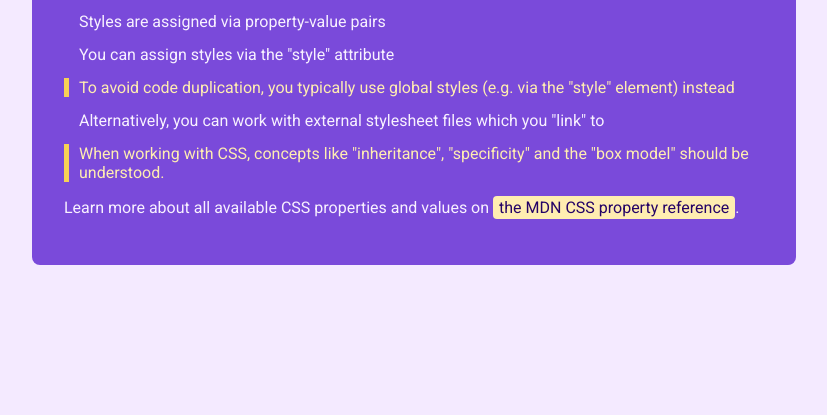
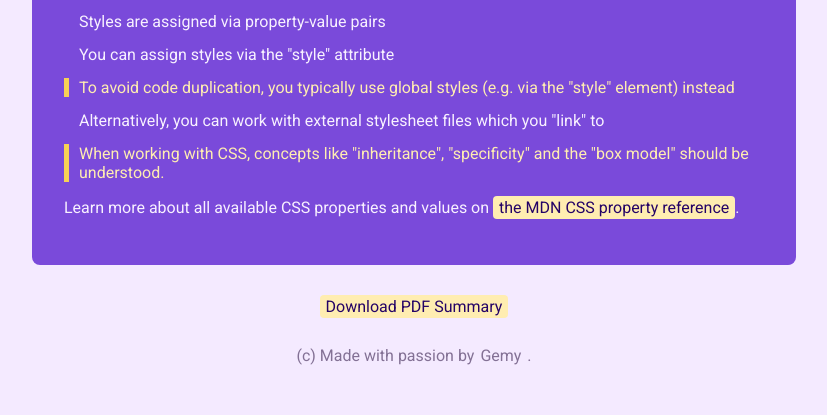
Before and after one commit to A-Gemy/100-Days-Of-Code-Web-Development-Bootcamp, a web app: file 03 - HTML & CSS - Practice & Summary [Days 9 - 10]/index.html in a window 1280 px wide. Shown: the part 834-1249 px from the top of the page, without its empty margins (226-1053 px from the left). Before the commit the page ends 1099 px from the top, so only its background shows below. Run offline with its HTML, style and script files only (its server is not run), Linux system fonts and the light colour scheme.

Commit message:
Finish day 10 add footer and organise folders

```diff
--- a/03 - HTML & CSS - Practice & Summary [Days 9 - 10]/index.html
+++ b/03 - HTML & CSS - Practice & Summary [Days 9 - 10]/index.html
@@ -10,19 +10,20 @@
       href="https://fonts.googleapis.com/css2?family=Roboto:wght@400;900&display=swap"
       rel="stylesheet"
     />
-    <link rel="stylesheet" href="styles.css" />
+    <link rel="stylesheet" href="styles/styles.css" />
   </head>
   <body>
     <header>
       <h1>HTML & CSS Basics Summary</h1>
-      <img src="html-css.png" alt="HTML and CSS logos" />
+      <img src="images/html-css.png" alt="HTML and CSS logos" />
     </header>
     <main>
+      <section>
         <h2>HTML Summary</h2>
         <p>
           HTML (HyperText Markup Language) is used to define our page content,
-        structure and meaning. You <span class="highlight">don't</span> use it
-        for styling purposes. Use CSS for that instead!
+          structure and meaning. You <strong>don't</strong> use it for styling
+          purposes. Use CSS for that instead!
         </p>
         <ul id="html-list">
           <li class="extra-important">
@@ -49,9 +50,13 @@
             >the MDN HTML element reference</a
           >.
         </p>
+      </section>
 
+      <section>
         <h2>CSS Summary</h2>
-      <p>CSS (Cascading Style Sheets) is used for styling your page content.</p>
+        <p>
+          CSS (Cascading Style Sheets) is used for styling your page content.
+        </p>
         <ul id="css-list">
           <li>Styles are assigned via property-value pairs</li>
           <li>You can assign styles via the "style" attribute</li>
@@ -64,8 +69,8 @@
             "link" to
           </li>
           <li class="extra-important">
-          When working with CSS, concepts like "inheritance", "specificity" and
-          the "box model" should be understood.
+            When working with CSS, concepts like "inheritance", "specificity"
+            and the "box model" should be understood.
           </li>
         </ul>
         <p>
@@ -74,7 +79,20 @@
             >the MDN CSS property reference</a
           >.
         </p>
+      </section>
     </main>
-    <footer></footer>
+    <footer>
+      <a href="pdfs/html-css-basics-summary.pdf" target="_blank" class="file"
+        >Download PDF Summary</a
+      >
+      <p>
+        (c) Made with passion by<a
+          href="https://github.com/A-Gemy"
+          target="_blank"
+          class="git-link"
+          >Gemy</a
+        >.
+      </p>
+    </footer>
   </body>
 </html>
--- a/03 - HTML & CSS - Practice & Summary [Days 9 - 10]/styles.css
+++ b/03 - HTML & CSS - Practice & Summary [Days 9 - 10]/styles/styles.css
@@ -38,6 +38,11 @@
   border-left: 5px solid transparent;
 }
 
+.extra-important {
+  color: rgb(255, 237, 177);
+  border-color: rgb(247, 209, 85);
+}
+
 a {
   text-decoration: none;
   color: rgb(36, 3, 102);
@@ -51,11 +56,35 @@
   background-color: rgb(250, 201, 39);
 }
 
-.extra-important {
-  color: rgb(255, 237, 177);
-  border-color: rgb(247, 209, 85);
+footer {
+  text-align: center;
+  margin-bottom: 50px;
 }
 
-.highlight {
-  font-weight: bold;
+footer p {
+  color: rgb(131, 113, 149);
+  margin-top: 30px;
 }
+
+footer a.pdf {
+  padding: 12px 20px;
+  border-radius: 8px;
+  background-color: rgb(250, 201, 39);
+  color: rgb(66, 51, 4);
+}
+
+footer a.file:hover,
+footer a.file:active {
+  background-color: rgb(255, 186, 58);
+}
+
+.git-link {
+  background-color: transparent;
+  color: rgb(131, 113, 149);
+}
+
+.git-link:hover,
+.git-link:active {
+  background-color: transparent;
+  color: rgb(106, 79, 131);
+}
```
Also changed, not shown: 03 - HTML & CSS - Practice & Summary [Days 9 - 10]/images/html-css.png (renamed from 03 - HTML & CSS - Practice & Summary [Days 9 - 10]/html-css.png), 2 other files. Lines whose indentation alone changed are shown as unchanged.
